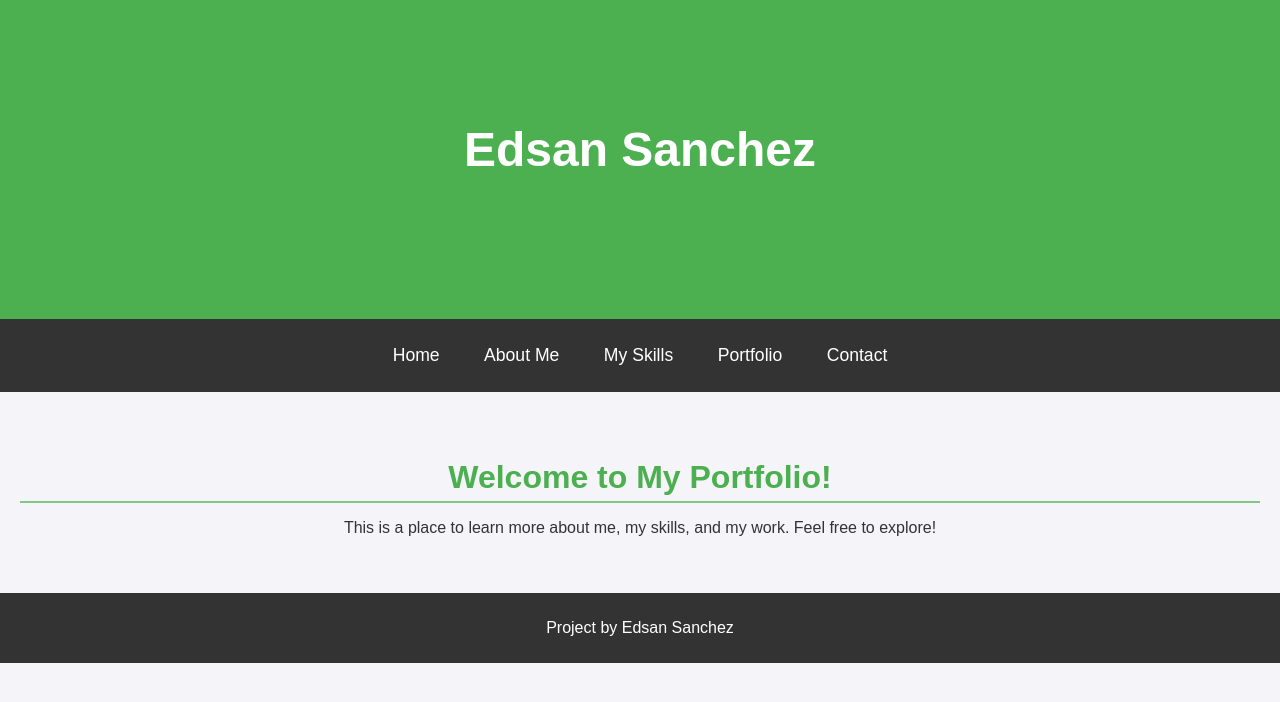
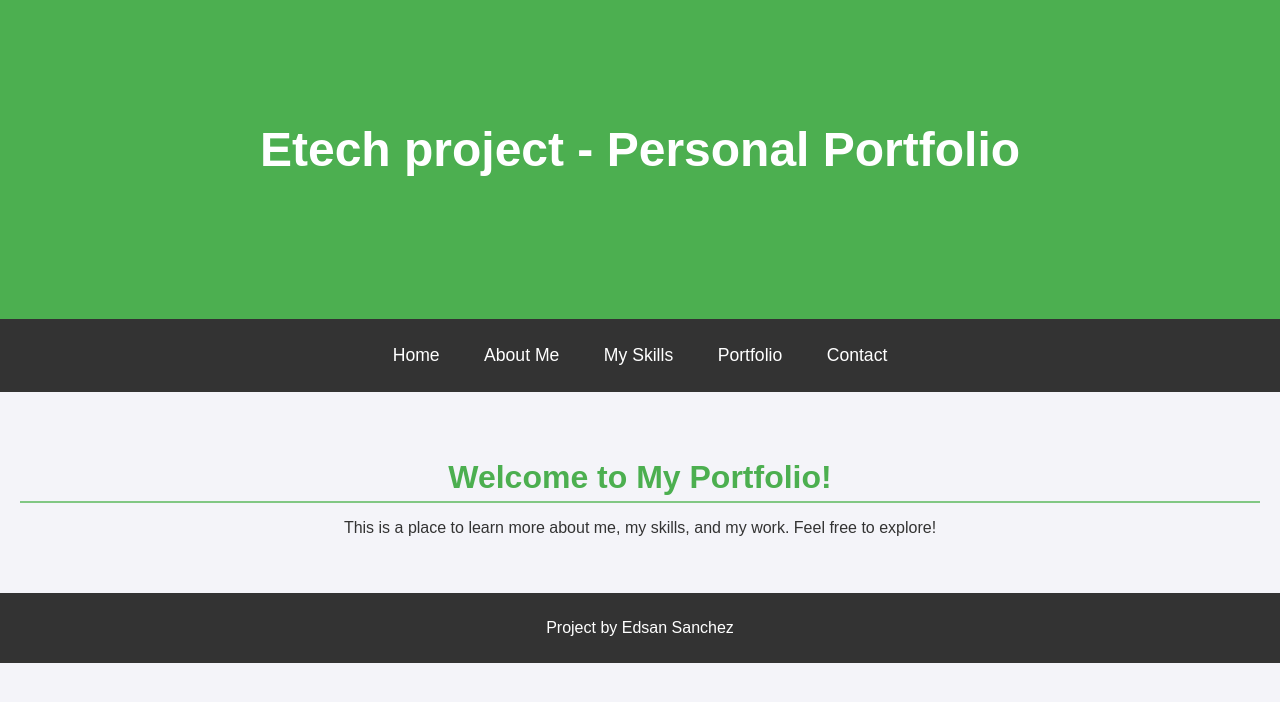
Before and after one commit to vlrym/etech-project, a plain HTML site: page index.html in a window 1280 px wide. Drawn offline with Linux system fonts and the light colour scheme.

Commit message:
Update index.html

```diff
--- a/index.html
+++ b/index.html
@@ -9,7 +9,7 @@
 <body>
     <header>
         <div class="container">
-            <h1>Edsan Sanchez</h1>
+            <h1>Etech project - Personal Portfolio</h1>
         </div>
     </header>
 
```
